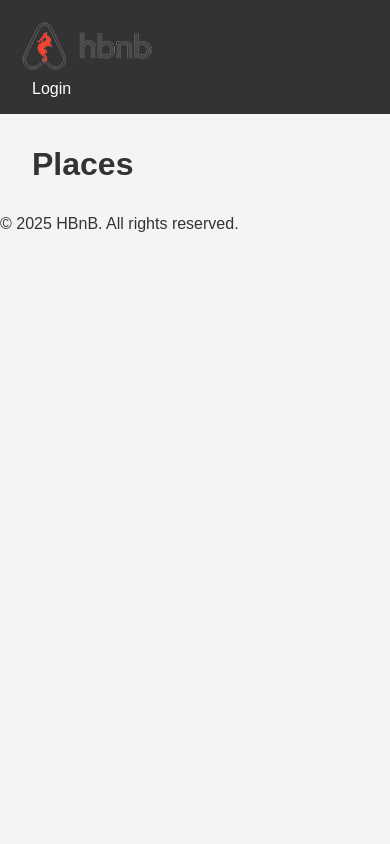
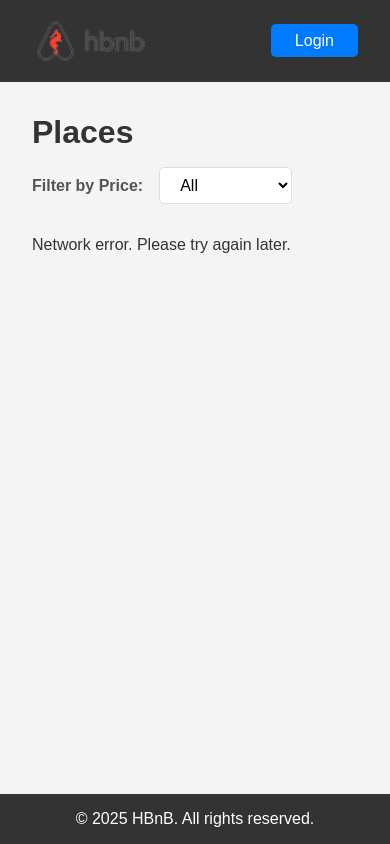
Before and after one commit to evisp/hbnb_clone, a Flask app: page / in a window 390 px wide. Run offline with Flask 3, Linux system fonts and the light colour scheme.

Commit message:
Phase 5 Task 2: Implement places list with price filtering
- Add price filter dropdown with options (10, 50, 100, All)
- Fetch places from API and display as cards
- Implement client-side filtering without page reload
- Display place cards with title, price, description, View Details button
- Show/hide login link based on authentication status
- Add grid layout for responsive place cards
- Store places globally for filtering functionality
- Use dataset attributes for price-based filtering
- Style place cards with hover effects

```diff
--- a/static/scripts/scripts.js
+++ b/static/scripts/scripts.js
@@ -1,4 +1,7 @@
 const API_URL = 'http://127.0.0.1:5000/api/v1';
+
+// Global variable to store all places for filtering
+let allPlaces = [];
 
 // Cookie helper functions
 function setCookie(name, value, days = 7) {
@@ -30,6 +33,79 @@ function isAuthenticated() {
 // Helper function to get token
 function getToken() {
     return getCookie('token');
+}
+
+// Fetch places from API
+async function fetchPlaces() {
+    try {
+        const token = getToken();
+        const headers = {
+            'Content-Type': 'application/json'
+        };
+
+        // Include token in Authorization header if available
+        if (token) {
+            headers['Authorization'] = `Bearer ${token}`;
+        }
+
+        const response = await fetch(`${API_URL}/places/`, {
+            method: 'GET',
+            headers: headers
+        });
+
+        if (response.ok) {
+            const places = await response.json();
+            allPlaces = places; // Store for filtering
+            displayPlaces(places);
+        } else {
+            console.error('Failed to fetch places:', response.statusText);
+            document.getElementById('places-list').innerHTML = '<p>Failed to load places. Please try again later.</p>';
+        }
+    } catch (error) {
+        console.error('Error fetching places:', error);
+        document.getElementById('places-list').innerHTML = '<p>Network error. Please try again later.</p>';
+    }
+}
+
+// Display places as cards
+function displayPlaces(places) {
+    const placesList = document.getElementById('places-list');
+    placesList.innerHTML = ''; // Clear current content
+
+    if (places.length === 0) {
+        placesList.innerHTML = '<p>No places available.</p>';
+        return;
+    }
+
+    places.forEach(place => {
+        const placeCard = document.createElement('div');
+        placeCard.className = 'place-card';
+        placeCard.dataset.price = place.price; // Store price for filtering
+
+        placeCard.innerHTML = `
+            <h3>${place.title}</h3>
+            <p class="place-price">$${place.price} / night</p>
+            <p class="place-description">${place.description || 'No description available'}</p>
+            <button class="details-button" onclick="window.location.href='/place/${place.id}'">View Details</button>
+        `;
+
+        placesList.appendChild(placeCard);
+    });
+}
+
+// Filter places by price
+function filterPlacesByPrice(maxPrice) {
+    const placeCards = document.querySelectorAll('.place-card');
+
+    placeCards.forEach(card => {
+        const price = parseFloat(card.dataset.price);
+
+        if (maxPrice === 'all' || price <= parseFloat(maxPrice)) {
+            card.style.display = 'block';
+        } else {
+            card.style.display = 'none';
+        }
+    });
 }
 
 // Login functionality
@@ -79,25 +155,38 @@ document.addEventListener('DOMContentLoaded', () => {
         });
     }
 
-    // Check authentication status on page load
+    // Setup price filter event listener
+    const priceFilter = document.getElementById('price-filter');
+    if (priceFilter) {
+        priceFilter.addEventListener('change', (event) => {
+            const selectedPrice = event.target.value;
+            filterPlacesByPrice(selectedPrice);
+        });
+    }
+
+    // Check authentication status and fetch places on page load
     checkAuthStatus();
 });
 
-// Function to update login button based on authentication
+// Function to update login button based on authentication and fetch places
 function checkAuthStatus() {
-    const loginButton = document.querySelector('.login-button-nav');
+    const loginLink = document.getElementById('login-link');
 
-    if (loginButton) {
+    if (loginLink) {
         if (isAuthenticated()) {
-            loginButton.textContent = 'Logout';
-            loginButton.onclick = (e) => {
+            loginLink.textContent = 'Logout';
+            loginLink.onclick = (e) => {
                 e.preventDefault();
                 deleteCookie('token');
                 window.location.href = '/login';
             };
         } else {
-            loginButton.textContent = 'Login';
-            loginButton.href = '/login';
+            loginLink.textContent = 'Login';
+            loginLink.href = '/login';
         }
     }
+
+    // Fetch places regardless of authentication status
+    // (API will return public places or all places based on token)
+    fetchPlaces();
 }
--- a/static/styles/styles.css
+++ b/static/styles/styles.css
@@ -1,6 +1,5 @@
 /*
-  This is a SAMPLE File to get you started. Follow the instructions on the project to complete the tasks.
-  You'll probably need to override some of theese styles.
+Base styles
 */
 
 * {
@@ -13,20 +12,241 @@
 body {
     background-color: #f4f4f4;
     color: #333;
+    min-height: 100vh;
+    display: flex;
+    flex-direction: column;
 }
 
+/* Header */
 header {
     background-color: #333;
     color: #fff;
-    padding: 1rem;
+    padding: 1rem 2rem;
+}
+
+.header-content {
+    display: flex;
+    justify-content: space-between;
+    align-items: center;
+    max-width: 1200px;
+    margin: 0 auto;
+}
+
+.logo {
+    height: 50px;
+    width: auto;
 }
 
 nav a {
     color: #fff;
     text-decoration: none;
     margin-left: 1rem;
+    padding: 0.5rem 1rem;
+    border-radius: 5px;
+    transition: background-color 0.3s;
 }
 
+nav a:hover {
+    background-color: #555;
+}
+
+.login-button-nav {
+    background-color: #007bff;
+    padding: 0.5rem 1.5rem;
+    border-radius: 5px;
+    cursor: pointer;
+}
+
+/* Main content */
 main {
+    flex: 1;
     padding: 2rem;
+    max-width: 1200px;
+    margin: 0 auto;
+    width: 100%;
 }
+
+/* Filters section */
+.filters-section {
+    display: flex;
+    justify-content: space-between;
+    align-items: center;
+    margin-bottom: 2rem;
+}
+
+.filters-section h1 {
+    font-size: 2rem;
+    color: #333;
+}
+
+.filter-container {
+    display: flex;
+    align-items: center;
+    gap: 1rem;
+}
+
+.filter-container label {
+    font-weight: bold;
+    color: #555;
+}
+
+#price-filter {
+    padding: 0.5rem 1rem;
+    border: 1px solid #ddd;
+    border-radius: 5px;
+    font-size: 1rem;
+    background-color: white;
+    cursor: pointer;
+}
+
+/* Places container */
+.places-container {
+    display: grid;
+    grid-template-columns: repeat(auto-fill, minmax(300px, 1fr));
+    gap: 20px;
+}
+
+/* Place cards */
+.place-card {
+    background: white;
+    margin: 20px;
+    padding: 10px;
+    border: 1px solid #ddd;
+    border-radius: 10px;
+    box-shadow: 0 2px 5px rgba(0,0,0,0.1);
+    transition: transform 0.2s, box-shadow 0.2s;
+}
+
+.place-card:hover {
+    transform: translateY(-5px);
+    box-shadow: 0 4px 10px rgba(0,0,0,0.15);
+}
+
+.place-card h3 {
+    font-size: 1.5rem;
+    color: #333;
+    margin-bottom: 0.5rem;
+}
+
+.place-price {
+    font-size: 1.2rem;
+    font-weight: bold;
+    color: #007bff;
+    margin-bottom: 0.5rem;
+}
+
+.place-description {
+    color: #666;
+    margin-bottom: 1rem;
+    line-height: 1.5;
+}
+
+.details-button {
+    width: 100%;
+    padding: 0.75rem;
+    background-color: #007bff;
+    color: white;
+    border: none;
+    border-radius: 5px;
+    font-size: 1rem;
+    cursor: pointer;
+    transition: background-color 0.3s;
+}
+
+.details-button:hover {
+    background-color: #0056b3;
+}
+
+/* Login form */
+.login-container {
+    max-width: 400px;
+    margin: 50px auto;
+    background: white;
+    padding: 2rem;
+    border-radius: 10px;
+    box-shadow: 0 2px 10px rgba(0,0,0,0.1);
+}
+
+.login-container h1 {
+    text-align: center;
+    margin-bottom: 1.5rem;
+    color: #333;
+}
+
+.form-group {
+    margin-bottom: 1.5rem;
+}
+
+.form-group label {
+    display: block;
+    margin-bottom: 0.5rem;
+    font-weight: bold;
+    color: #555;
+}
+
+.form-group input {
+    width: 100%;
+    padding: 0.75rem;
+    border: 1px solid #ddd;
+    border-radius: 5px;
+    font-size: 1rem;
+}
+
+.form-group input:focus {
+    outline: none;
+    border-color: #007bff;
+}
+
+.login-button {
+    width: 100%;
+    padding: 0.75rem;
+    background-color: #007bff;
+    color: white;
+    border: none;
+    border-radius: 5px;
+    font-size: 1rem;
+    cursor: pointer;
+    transition: background-color 0.3s;
+}
+
+.login-button:hover {
+    background-color: #0056b3;
+}
+
+.error-message {
+    margin-top: 1rem;
+    text-align: center;
+    font-size: 0.9rem;
+}
+
+.info-message {
+    margin-top: 1.5rem;
+    padding: 1rem;
+    background-color: #e7f3ff;
+    border-radius: 5px;
+    font-size: 0.9rem;
+    text-align: center;
+    color: #555;
+}
+
+/* Footer */
+footer {
+    background-color: #333;
+    color: #fff;
+    text-align: center;
+    padding: 1rem;
+    margin-top: auto;
+}
+
+/* Responsive design */
+@media (max-width: 768px) {
+    .filters-section {
+        flex-direction: column;
+        align-items: flex-start;
+        gap: 1rem;
+    }
+
+    .places-container {
+        grid-template-columns: 1fr;
+    }
+}
--- a/templates/index.html
+++ b/templates/index.html
@@ -12,14 +12,25 @@
         <div class="header-content">
             <img src="{{ url_for('static', filename='images/logo.png') }}" alt="HBnB Logo" class="logo">
             <nav>
-                <a href="/login" class="login-button-nav">Login</a>
+                <a href="/" id="login-link" class="login-button-nav">Login</a>
             </nav>
         </div>
     </header>
 
     <main>
-        <h1>Places</h1>
-        <div id="places-list">
+        <div class="filters-section">
+            <h1>Places</h1>
+            <div class="filter-container">
+                <label for="price-filter">Filter by Price:</label>
+                <select id="price-filter">
+                    <option value="all">All</option>
+                    <option value="10">Up to $10</option>
+                    <option value="50">Up to $50</option>
+                    <option value="100">Up to $100</option>
+                </select>
+            </div>
+        </div>
+        <div id="places-list" class="places-container">
             <!-- Places will be loaded here by JavaScript -->
         </div>
     </main>
```
